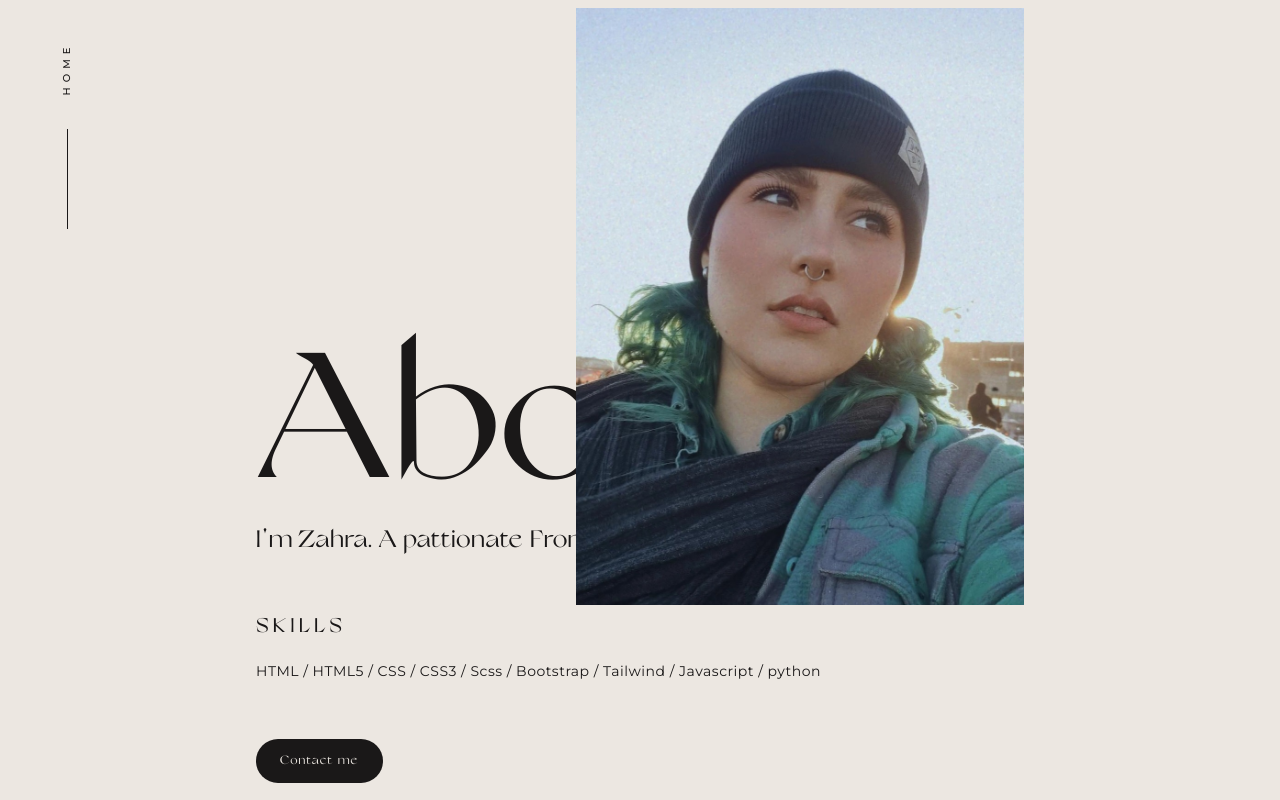
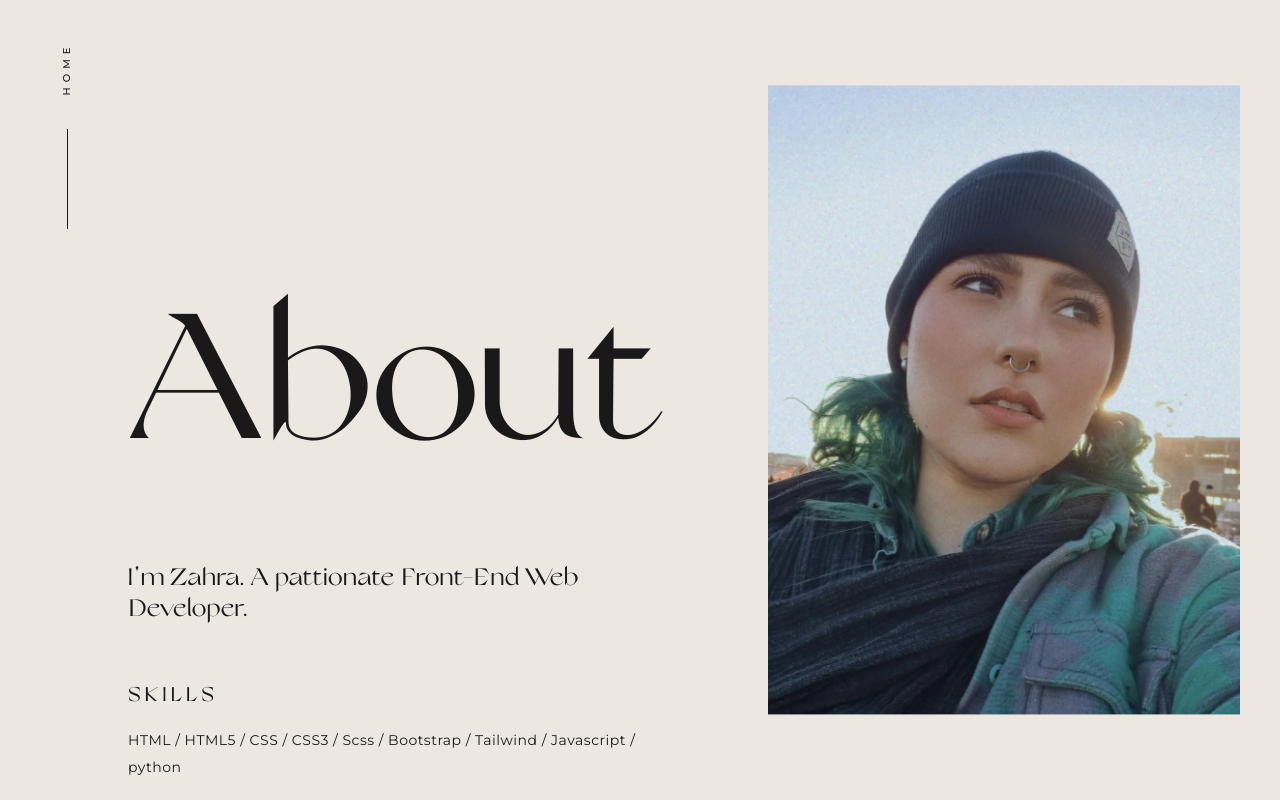
Before and after one commit to Zahra-Rad/Portfolio, a website: page about.html in a window 1280 px wide. Shown: the top 800 px of the page. Drawn offline with Linux system fonts and the light colour scheme.

Commit message:
finished about page

```diff
--- a/about.html
+++ b/about.html
@@ -21,22 +21,33 @@
             <!-- <p class="block flex-1 w-[110px] pr-[15px] pl-[20px] text-right text-[10px] tracking-[4px] font-MontserratReg font-[500] md:absolute md:left-[-20%] md:bottom-[3vh] md:mb-[40px] md:-rotate-90 md:right-0 lg:left-0">©/2024</p> -->
         </aside>
         <section class="flex flex-col lg:flex-row max-w-full px-[10%]">
-            <article class="pb-[22%] pt-[10%] flex flex-col justify-center w-full max-w-[768px] relative mx-auto text-secondary font-MontserratReg text-[12px] leading-[20px]">
-                <figure class="mt-[1%] w-[35vw] absolute top-0 right-0">
+            <article
+                class="pb-[22%] pt-[10%] flex flex-col justify-center w-full max-w-[768px] relative  text-secondary font-MontserratReg text-[12px] leading-[20px]">
+                <figure
+                    class="md:fixed w-[35vw] md:w-[40vw] absolute top-0 right-0 md:top-1/2 md:-translate-y-1/2 md:pr-10">
                     <img src="src/img/me.jpg" alt="" class="w-full object-cove">
                 </figure>
-                <h2 class="mb-[1vh] pt-[30%] text-[14vw] tracking-[0] leading-[1em] font-[300] font-Grandslang text-left">About</h2>
-                <h1 class="max-w-full font-Grandslang font-[300] leading-[1.3em] text-[24px] tracking-[0.5px] mb-[14px] mt-1" >I'm Zahra. A pattionate Front-End Web Developer.</h1>
+                <h2
+                    class="mb-[1vh] pt-[30%] sm:pt-[35%] md:pt-[25%] text-[14vw] tracking-[0] leading-[1em] font-[300] font-Grandslang text-left">
+                    About</h2>
+                <h1
+                    class="max-w-full font-Grandslang font-[300] leading-[1.3em] md:w-[41.3vw] text-[24px] tracking-[0.5px] mb-[14px] mt-1 md:mt-20">
+                    I'm Zahra. A pattionate Front-End Web
+                    Developer.</h1>
                 <!-- <p class="max-w-full font-[400] leading-[1.9em] text-[14px] tracking-[0.5px] mx-auto mb-[14px]"></p> -->
-                <h2 class="max-w-full font-[500] leading-[1.75em] text-[20px] tracking-[4px] uppercase font-Grandslang mb-[14px]  text-left mt-10">skills</h2>
-                <p class="max-w-full font-[400] leading-[1.9em] text-[14px] tracking-[0.5px] mb-[14px]">
+                <h2
+                    class="max-w-full font-[500] leading-[1.75em] text-[20px] tracking-[4px] uppercase font-Grandslang mb-[14px] text-left mt-10">
+                    skills</h2>
+                <p class="max-w-full md:w-[41.3vw] font-[400] leading-[1.9em] text-[14px] tracking-[0.5px] mb-[14px]">
                     HTML / HTML5 / CSS / CSS3 / Scss / Bootstrap / Tailwind / Javascript / python
                 </p>
                 <!-- <h2 class="max-w-full font-[500] leading-[1.75em] text-[20px] tracking-[4px] uppercase font-Grandslang mb-[14px]  text-left mt-10">interests</h2>
                 <p class="max-w-full font-[400] leading-[1.9em] text-[14px] tracking-[0.5px] mb-[14px]">
                     Photography / Adventure / Music
                 </p> -->
-                <a href="contact.html" class="py-[12px] px-[24px] text-[12px] bg-secondary text-primary tracking-[1px] rounded-[50px] font-Grandslang font-[400] transition-all duration-300 ease-in-out hover:px-[30px] w-fit mt-10">Contact me</a>
+                <a href="contact.html"
+                    class="py-[12px] px-[24px] text-[12px] bg-secondary text-primary tracking-[1px] rounded-[50px] font-Grandslang font-[400] transition-all duration-300 ease-in-out hover:px-[30px] w-fit mt-10">Contact
+                    me</a>
             </article>
         </section>
     </main>
```
Also changed, not shown: src/assets/css/output.css.
